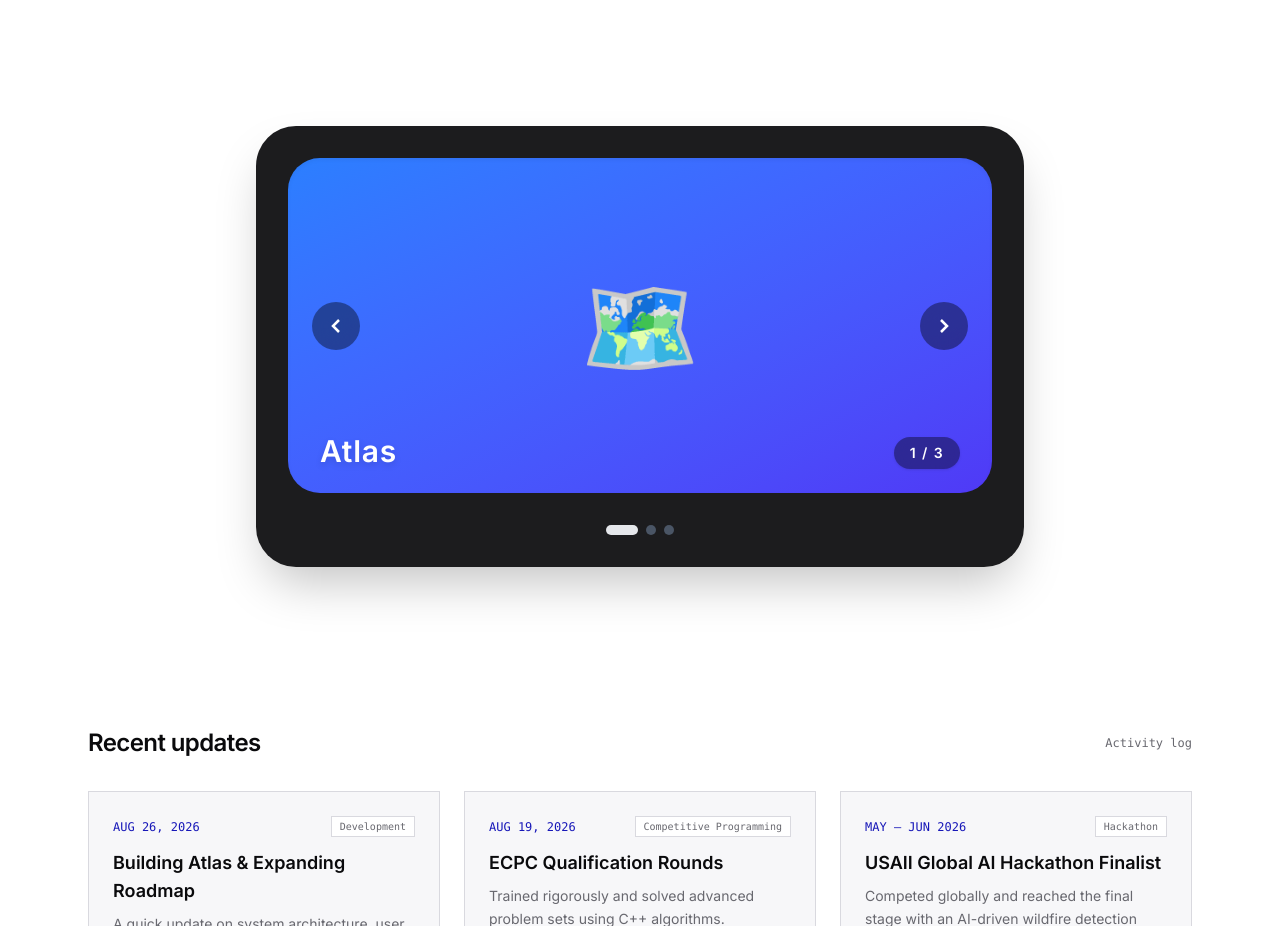
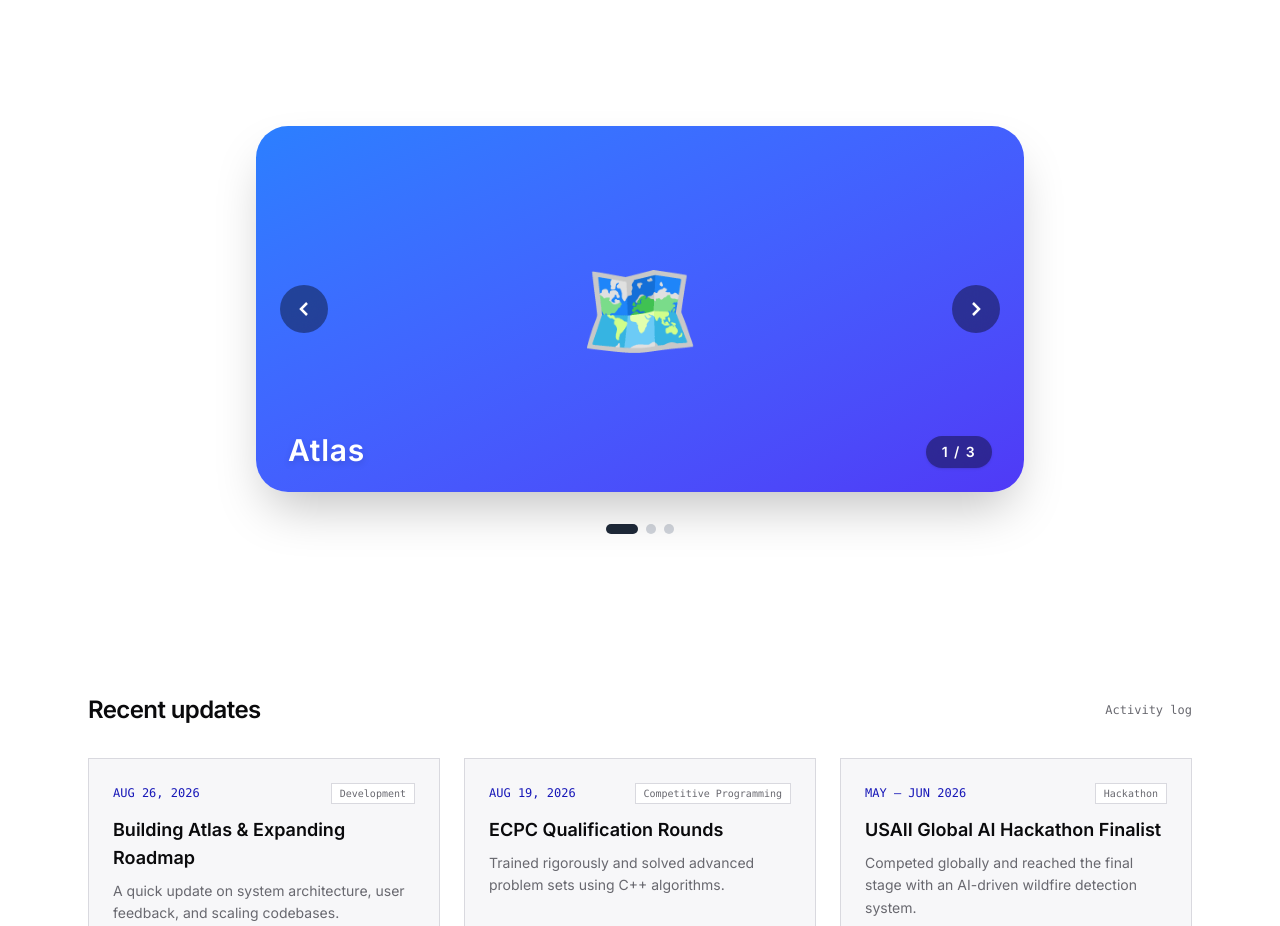
Before and after one commit to mmonsefofficial/portfolio, a React (Vite) app: page / in a window 1280 px wide. Shown: the part 860-1786 px from the top of the page. Built offline with nearby package versions, Linux system fonts and the light colour scheme.

Commit message:
feat: add interactive project carousel to work section

```diff
--- a/src/components/Work.tsx
+++ b/src/components/Work.tsx
@@ -5,7 +5,7 @@ const projects = [
     id: 1,
     title: "Atlas",
     link: "https://atlas-navy-mu.vercel.app",
-    logo: "🗺️", // Replace with your actual <img> tag or SVG
+    logo: "🗺️",
     bg: "bg-gradient-to-br from-blue-500 to-indigo-600",
   },
   {
@@ -13,13 +13,13 @@ const projects = [
     title: "STEM Guide",
     link: "https://stemguide.org",
     logo: "🧬",
-    bg: "bg-gradient-to-br from-orange-400 to-amber-500", // Matches the orange vibe from your image
+    bg: "bg-gradient-to-br from-orange-400 to-amber-500",
   },
   {
     id: 3,
     title: "ROTOR X",
     link: "https://mmonsefofficial.github.io/rotorx/",
-    logo: "🤖",
+    logo: "⚙️",
     bg: "bg-gradient-to-br from-purple-500 to-fuchsia-600",
   }
 ];
@@ -35,11 +35,11 @@ export default function Work() {
   return (
     <section id="work" className="py-24 flex flex-col items-center justify-center px-4">
 
-      {/* Outer dark container matching the reference UI */}
-      <div className="w-full max-w-3xl bg-[#1c1c1e] p-6 sm:p-8 rounded-[2.5rem] relative shadow-2xl">
+      {/* Container with the black background removed */}
+      <div className="w-full max-w-3xl relative">
 
         {/* Main Card */}
-        <div className={`relative w-full aspect-[4/3] sm:aspect-[21/10] rounded-[2rem] transition-colors duration-500 ${current.bg} overflow-hidden shadow-inner`}>
+        <div className={`relative w-full aspect-[4/3] sm:aspect-[21/10] rounded-[2rem] transition-colors duration-500 ${current.bg} overflow-hidden shadow-2xl`}>
 
           {/* Clickable Center Logo */}
           <a
@@ -87,8 +87,8 @@ export default function Work() {
               onClick={() => setCurrentIndex(idx)}
               className={`rounded-full transition-all duration-300 ${
                 idx === currentIndex
-                  ? 'w-8 h-2.5 bg-gray-200'
-                  : 'w-2.5 h-2.5 bg-gray-600 hover:bg-gray-400'
+                  ? 'w-8 h-2.5 bg-gray-800'
+                  : 'w-2.5 h-2.5 bg-gray-300 hover:bg-gray-400'
               }`}
               aria-label={`Go to slide ${idx + 1}`}
             />
```
